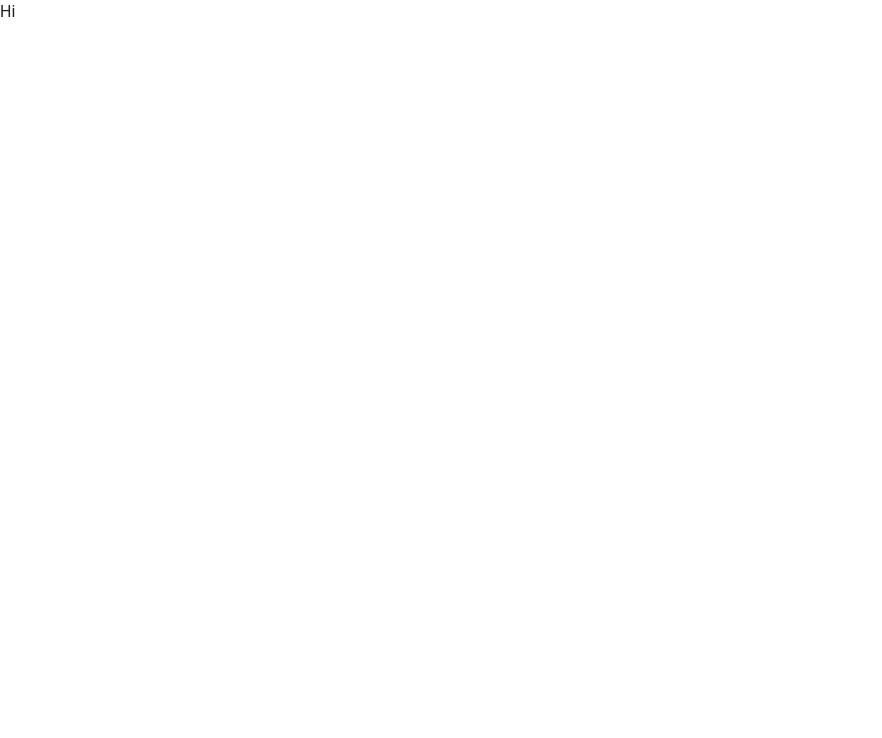
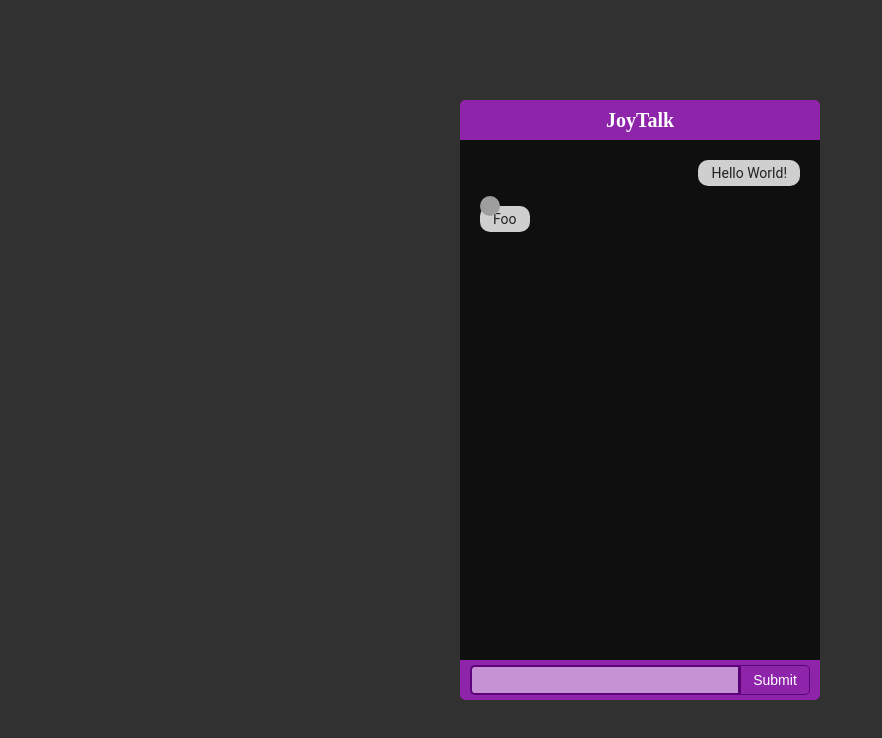
Before and after one commit to ramceconcepcion/joy-talk, a React (Create React App) app: page / in a window 1280 px wide. Shown: the top 738 px of the page, without its empty margins (0-882 px from the left). Built offline with nearby package versions, Linux system fonts and the light colour scheme; grey boxes are pictures that could not be loaded.

Commit message:
Added chat room component

```diff
--- a/public/index.html
+++ b/public/index.html
@@ -9,16 +9,12 @@
     <meta name="description" content="Web site created using create-react-app" />
     <link rel="manifest" href="%PUBLIC_URL%/manifest.json" />
 
-    <link rel="stylesheet" href="https://stackpath.bootstrapcdn.com/bootstrap/4.3.1/css/bootstrap.min.css"
-        integrity="sha384-ggOyR0iXCbMQv3Xipma34MD+dH/1fQ784/j6cY/iJTQUOhcWr7x9JvoRxT2MZw1T" crossorigin="anonymous">
-
     <title>Joy Talk</title>
 </head>
 
 <body>
     <noscript>You need to enable JavaScript to run this app.</noscript>
     <div id="root"></div>
-
 </body>
 
 </html>
--- /dev/null
+++ b/src/scripts/components/Chatroom.tsx
@@ -0,0 +1,77 @@
+import React from 'react';
+import ReactDOM from 'react-dom';
+
+import Message from './Message';
+
+class Chatroom extends React.Component<any, any> {
+    constructor(props) {
+        super(props);
+
+        this.state = {
+            chats: [
+                {
+                    username: "Kevin Hsu",
+                    content: <p>Hello World!</p>,
+                    img: "http://i.imgur.com/Tj5DGiO.jpg",
+                },
+                {
+                    username: "Alice Chen",
+                    content: <p>Foo</p>,
+                    img: "http://i.imgur.com/Tj5DGiO.jpg",
+                },
+            ]
+        };
+
+        this.submitMessage = this.submitMessage.bind(this);
+    }
+
+    componentDidMount() {
+        this.scrollToBot();
+    }
+
+    componentDidUpdate() {
+        this.scrollToBot();
+    }
+
+    scrollToBot() {
+        //ReactDOM.findDOMNode(this.refs.chats).scrollTop = ReactDOM.findDOMNode(this.refs.chats).scrollHeight;
+    }
+
+    submitMessage(e) {
+        e.preventDefault();
+
+        // this.setState({
+        //     chats: this.state.chats.concat([{
+        //         username: "Kevin Hsu",
+        //         content: <p>{ReactDOM.findDOMNode(this.refs.msg).value}</p>,
+        //         img: "http://i.imgur.com/Tj5DGiO.jpg",
+        //     }])
+        // }, () => {
+        //     ReactDOM.findDOMNode(this.refs.msg).value = "";
+        // });
+    }
+
+    render() {
+        const username = "Kevin Hsu";
+        const { chats }: any = this.state;
+
+        return (
+            <div className="chatroom">
+                <h3>JoyTalk</h3>
+                <ul className="chats" ref="chats">
+                    {
+                        chats.map((chat) =>
+                            <Message chat={chat} user={username} />
+                        )
+                    }
+                </ul>
+                <form className="input" onSubmit={(e) => this.submitMessage(e)}>
+                    <input type="text" ref="msg" />
+                    <input type="submit" value="Submit" />
+                </form>
+            </div>
+        );
+    }
+}
+
+export default Chatroom;
--- /dev/null
+++ b/src/scripts/components/Message.tsx
@@ -0,0 +1,12 @@
+import React from 'react';
+
+const Message = ({chat, user}) => (
+    <li className={`chat ${user === chat.username ? "right" : "left"}`}>
+        {user !== chat.username
+            && <img src={chat.img} alt={`${chat.username}'s profile pic`} />
+        }
+        {chat.content}
+    </li>
+);
+
+export default Message;
--- a/src/scripts/main.tsx
+++ b/src/scripts/main.tsx
@@ -1,10 +1,12 @@
 import React from 'react';
+
+import Chatroom from './components/Chatroom'
 
 class App extends React.Component {
     public render() {
         return (
             <div className="app-wrapper">
-                Hi
+                <Chatroom />
             </div>
         )
     }
--- a/src/styles/components/_components.scss
+++ b/src/styles/components/_components.scss
@@ -0,0 +1 @@
+@import './chatroom'
--- /dev/null
+++ b/src/styles/components/chatroom.scss
@@ -0,0 +1,108 @@
+.chatroom {
+    width: 360px;
+    height: 600px;
+    background-color: rgba(0, 0, 0, .7);
+    border-radius: 5px;
+    overflow: hidden;
+
+    h3 {
+        font-family: 'Pacifico', cursive;
+        background-color: $primary-regular;
+        color: #FFF;
+        margin: 0;
+        height: 40px;
+        font-size: 20px;
+        display: flex;
+        align-items: center;
+        justify-content: center;
+    }
+
+    .chats {
+        box-sizing: border-box;
+        padding: 0 20px;
+        margin: 10px 0 0;
+        height: 510px;
+        overflow-y: scroll;
+
+        .chat {
+            background: rgba(255, 255, 255, 0.8);
+            position: relative;
+            padding: 5px 13px;
+            font-size: 14px;
+            border-radius: 10px;
+            list-style: none;
+            float: left;
+            clear: both;
+            margin: 10px 0;
+            max-width: 200px;
+            word-break: break-word;
+
+            &.right {
+                float: right;
+                clear: both;
+            }
+
+            img {
+                width: 20px;
+                height: 20px;
+                border-radius: 50%;
+                position: absolute;
+                top: -10px;
+                left: 0px;
+            }
+
+            p {
+                margin: 0 !important;
+            }
+
+            .chat a {
+                text-decoration: none;
+                color: #3498DB;
+            }
+        }
+    }
+
+
+
+    .input {
+        height: 40px;
+        width: 100%;
+        background: $primary-regular;
+        display: flex;
+        flex-direction: row;
+        align-items: center;
+
+        input[type="text"] {
+            background: rgba(255, 255, 255, 0.5);
+            outline: 0;
+            border: 2px solid $primary-dark;
+            padding: 0 5px;
+            border-top-left-radius: 5px;
+            border-bottom-left-radius: 5px;
+            margin-left: 10px;
+            height: 30px;
+            width: 270px;
+            box-sizing: border-box;
+            font-size: 14px;
+        }
+
+        input[type="submit"] {
+            background: transparent;
+            border: 1px solid $primary-dark;
+            height: 30px;
+            width: 70px;
+            font-size: 14px;
+            box-sizing: border-box;
+            border-top-right-radius: 5px;
+            border-bottom-right-radius: 5px;
+            cursor: pointer;
+            transition: all 0.3s ease;
+            color: #fff;
+        }
+
+        input[type="submit"]:hover {
+            background: $primary-light;
+            color: #FFF;
+        }
+    }
+}
--- a/src/styles/main.scss
+++ b/src/styles/main.scss
@@ -21,6 +21,9 @@ body {
     .app-wrapper {
         height: 100%;
         width: 100%;
+        background: #313131;
+
+        @include flex-row-nowrap(center, center, center);
     }
 }
 
--- a/tsconfig.json
+++ b/tsconfig.json
@@ -17,7 +17,9 @@
         "resolveJsonModule": true,
         "isolatedModules": true,
         "noEmit": true,
-    "jsx": "react"
+        "jsx": "react",
+        "noImplicitAny": false,
+        "strictNullChecks": false
     },
     "include": [
         "src"
```
Lines whose indentation alone changed are shown as unchanged.
